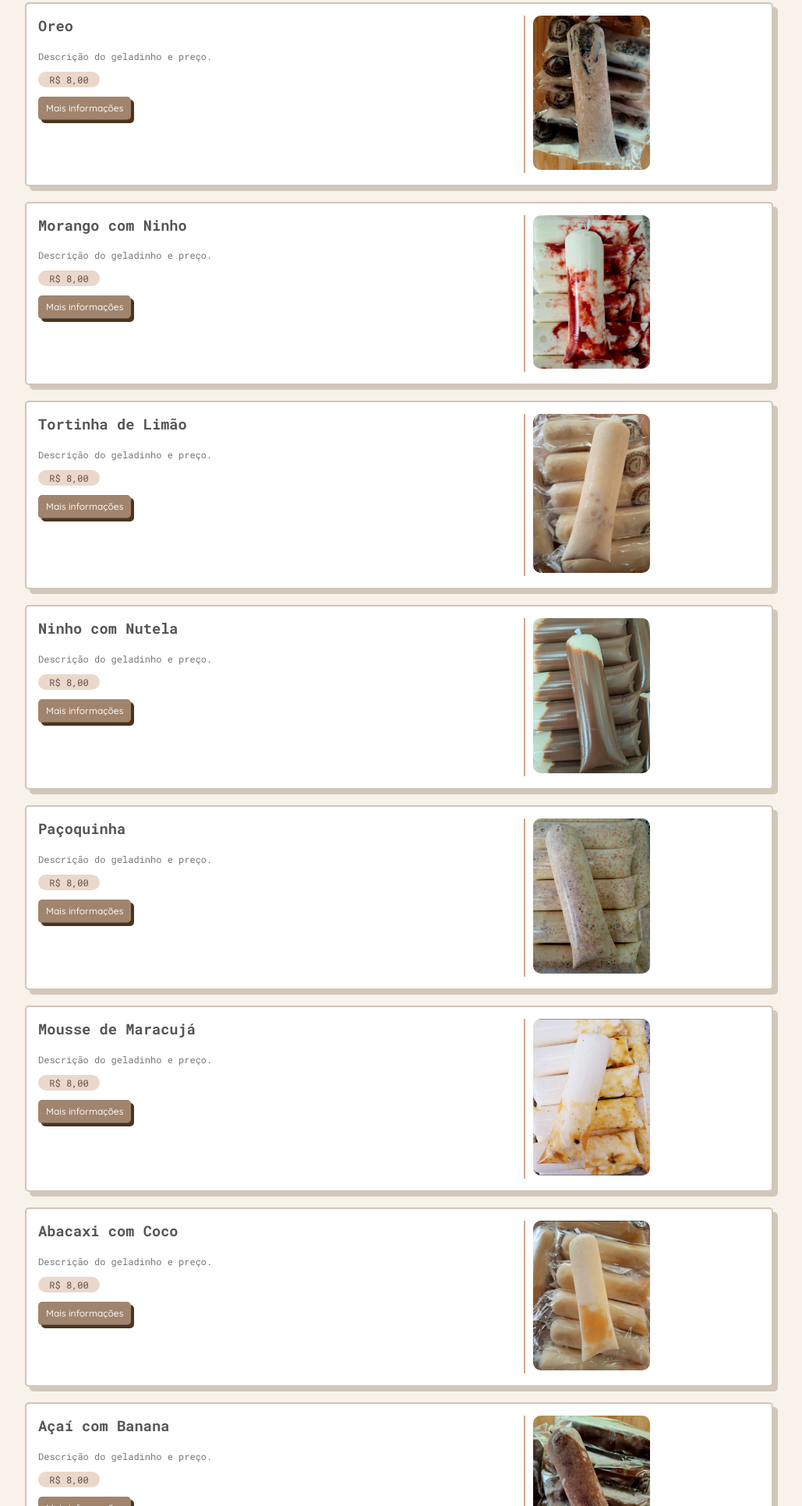
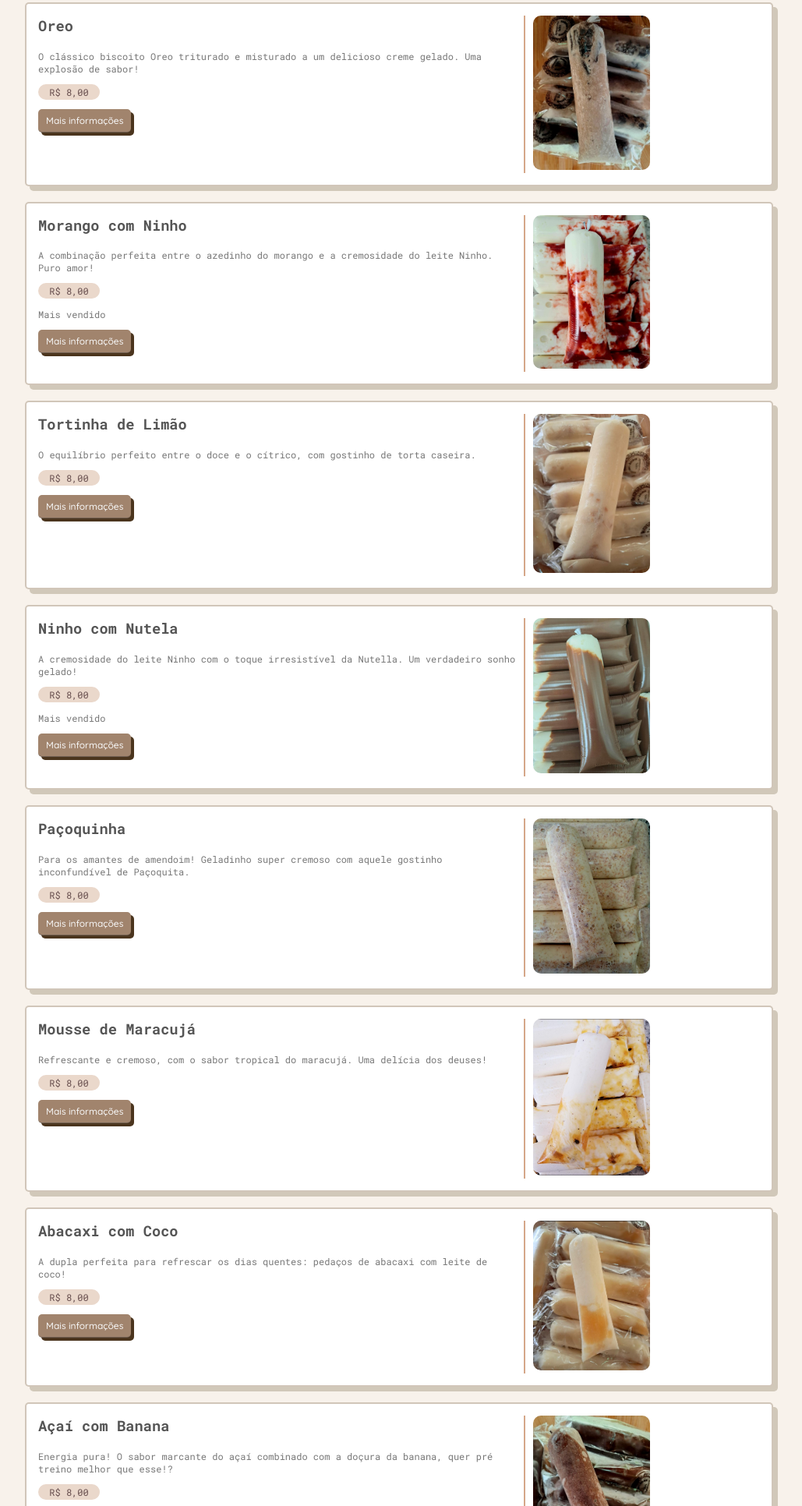
Before and after one commit to claricelis/Menu-Madalena-s-Kitchen, a website: page docs/index.html in a window 1280 px wide. Shown: the part 868-2800 px from the top of the page at 78% size, without its empty margins (128-1157 px from the left). Drawn offline with nearby package versions, Linux system fonts and the light colour scheme; a web font is replaced by a local one.

Commit message:
Update index.html

```diff
--- a/docs/index.html
+++ b/docs/index.html
@@ -105,7 +105,7 @@
                 <div class="parent-produto">
                     <div class="div1-produto">
                         <h3>Oreo</h3>
-                        <p>Descrição do geladinho e preço.</p>
+                        <p>O clássico biscoito Oreo triturado e misturado a um delicioso creme gelado. Uma explosão de sabor!                        </p>
                         <p class="valor">R$ 8,00</p>
                         <button class="info-button" data-produto="Geladinho de Oreo" data-descricao="" data-ingredientes="Leite, Leite Condensado, Bolachinha Oreo, Ninho, Creme de Leite" data-foto="imagens\oreo.jpg">Mais informações</button>
                     <!---<p class="disponibilidad">Não disponível</p>--->
@@ -123,8 +123,9 @@
 <div class="parent-produto">
     <div class="div1-produto">
         <h3>Morango com Ninho</h3>
-        <p>Descrição do geladinho e preço.</p>
+        <p>A combinação perfeita entre o azedinho do morango e a cremosidade do leite Ninho. Puro amor!</p>
         <p class="valor">R$ 8,00</p>
+        <p class="popular">Mais vendido</p>
         <button class="info-button" data-produto="Geladinho de Morango com Ninho" data-descricao="" data-ingredientes="Leite, Leite Condensado, Geleia de Morango, Ninho, Creme de Leite" data-foto="">Mais informações</button>
       <!---<p class="disponibilidad">Não disponível</p>--->
     </div>
@@ -141,7 +142,7 @@
                 <div class="parent-produto">
                     <div class="div1-produto">
                         <h3>Tortinha de Limão</h3>
-                        <p>Descrição do geladinho e preço.</p>
+                        <p>O equilíbrio perfeito entre o doce e o cítrico, com gostinho de torta caseira.</p>
                         <p class="valor">R$ 8,00</p>
                         <button class="info-button" data-produto="Geladinho de Tortinha de Limão" data-descricao="" data-ingredientes="Leite, Leite Condensado, Bolachinha, Suco de Limão, Creme de Leite" data-foto="">Mais informações</button>
                         <!---<p class="disponibilidad">Não disponível</p>--->
@@ -156,8 +157,9 @@
                     <div class="parent-produto">
                         <div class="div1-produto">
                             <h3>Ninho com Nutela</h3>
-                            <p>Descrição do geladinho e preço.</p>
+                            <p>A cremosidade do leite Ninho com o toque irresistível da Nutella. Um verdadeiro sonho gelado!</p>
                             <p class="valor">R$ 8,00</p>
+                            <p class="popular">Mais vendido</p>
                             <button class="info-button" data-produto="Geladinho de Ninho com Nutela" data-descricao="" data-ingredientes="Leite, Leite Condensado, Nutella, Ninho, Creme de Leite" data-foto="">Mais informações</button>
                         <!---<p class="disponibilidad">Não disponível</p>--->
                         </div>
@@ -173,7 +175,7 @@
                                     <div class="parent-produto">
                                         <div class="div1-produto">
                                             <h3>Paçoquinha</h3>
-                                            <p>Descrição do geladinho e preço.</p>
+                                            <p>Para os amantes de amendoim! Geladinho super cremoso com aquele gostinho inconfundível de Paçoquita.</p>
                                             <p class="valor">R$ 8,00</p>
                                             <button class="info-button" data-produto="Geladinho de Paçoquinha" data-descricao="" data-ingredientes="Leite, Leite Condensado, Paçoquita, Creme de Leite" data-foto="">Mais informações</button>
                                             <!---<p class="disponibilidad">Não disponível</p>--->
@@ -190,7 +192,7 @@
                                                     <div class="parent-produto">
                                                         <div class="div1-produto">
                                                             <h3>Mousse de Maracujá</h3>
-                                                            <p>Descrição do geladinho e preço.</p>
+                                                            <p>Refrescante e cremoso, com o sabor tropical do maracujá. Uma delícia dos deuses!</p>
                                                             <p class="valor">R$ 8,00</p>
                                                             <button class="info-button" data-produto="Geladinho de Mousse de Maracujá" data-descricao="" data-ingredientes="Leite, Leite Condensado, Suco de Maracujá, Geleia de Maracujá, Creme de Leite" data-foto="">Mais informações</button>
                                                         <!---<p class="disponibilidad">Não disponível</p>--->
@@ -206,7 +208,7 @@
                                                 <div class="parent-produto">
                                                     <div class="div1-produto">
                                                         <h3>Abacaxi com Coco</h3>
-                                                        <p>Descrição do geladinho e preço.</p>
+                                                        <p>A dupla perfeita para refrescar os dias quentes: pedaços de abacaxi com leite de coco!</p>
                                                         <p class="valor">R$ 8,00</p>
                                                         <button class="info-button" data-produto="Geladinho de Abaccaxi com Coco" data-descricao="" data-ingredientes="Leite, Leite Condensado, Leite de Coco, Coco (fruta), Geleia de Abacaxi, Creme de Leite" data-foto="">Mais informações</button>
                                                     <!---<p class="disponibilidad">Não disponível</p>--->
@@ -222,7 +224,7 @@
                                                                 <div class="parent-produto">
                                                                     <div class="div1-produto">
                                                                         <h3>Açaí com Banana</h3>
-                                                                        <p>Descrição do geladinho e preço.</p>
+                                                                        <p>Energia pura! O sabor marcante do açaí combinado com a doçura da banana, quer pré treino melhor que esse!?</p>
                                                                         <p class="valor">R$ 8,00</p>
                                                                         <button class="info-button" data-produto="Geladinho de Açaí com Banana" data-descricao="" data-ingredientes="Açaí, Leite Condensado, Banana" data-foto="">Mais informações</button>
                                                                     <!---<p class="disponibilidad">Não disponível</p>--->
@@ -240,7 +242,7 @@
                     <div class="parent-produto">
                         <div class="div1-produto">
                             <h3>Prestígio</h3>
-                            <p>Descrição do geladinho e preço.</p>
+                            <p>Coco cremoso com chocolate, uma combinação clássica e irresistível!</p>
                             <p class="valor">R$ 8,00</p>
                             <button class="info-button" data-produto="Geladinho de Prestígio" data-descricao="" data-ingredientes="Leite, Leite Condensado, Leite de Coco, Coco (fruta), Chocolate 70% Cacau" data-foto="">Mais informações</button>
                        <!---<p class="disponibilidad">Não disponível</p>--->
@@ -257,7 +259,7 @@
                                     <div class="parent-produto">
                                         <div class="div1-produto">
                                             <h3>Disqueti</h3>
-                                            <p>Descrição do geladinho e preço.</p>
+                                            <p>Massa cremosa recheado com Disqueti crocante para um toque especial de diversão!</p>
                                             <p class="valor">R$ 8,00</p>
                                             <button class="info-button" data-produto="Geladinho de Disqueti" data-descricao="" data-ingredientes="Leite, Creme de Leite, Leite Condensado, Pastilhas Coloridas de Chocolate Disqueti" data-foto="">Mais informações</button>
                                         <!---<p class="disponibilidad">Não disponível</p>--->
@@ -274,7 +276,7 @@
                                                     <div class="parent-produto">
                                                         <div class="div1-produto">
                                                             <h3>Minhoquinhas Fini</h3>
-                                                            <p>Descrição do geladinho e preço.</p>
+                                                            <p>Uma explosão de sabores ácidos e doces, recheado com as famosas minhoquinhas Fini!</p>
                                                             <p class="valor">R$ 8,00</p>
                                                             <button class="info-button" data-produto="Geladinho de Minhoquinhas Fini" data-descricao="" data-ingredientes="Leite, Creme de Leite, Leite Condensado, Fini Minhoquinhas Gelatinosas e Coloridas" data-foto="">Mais informações</button>
                                                         <!---<p class="disponibilidad">Não disponível</p>--->
@@ -292,8 +294,9 @@
                         <div class="parent-produto">
                             <div class="div1-produto">
                                 <h3>Caipiroska de Limão</h3>
-                                <p>Descrição do geladinho e preço.</p>
+                                <p>Refrescante e irresistível! O azedinho do limão com um toque especial de vodka.</p>
                                 <p class="valor">R$ 10,00</p>
+                                <p class="maiores-18"> +18 </p>
                                 <button class="info-button" data-produto="Geladinho de Caipiroska de Limão" data-descricao="" data-ingredientes="Vodka, Suco de Limão, Açúcar, Fatia de Limão" data-foto="">Mais informações</button>
                            <!---<p class="disponibilidad">Não disponível</p>--->
                             </div>
@@ -310,8 +313,9 @@
                         <div class="parent-produto">
                             <div class="div1-produto">
                                 <h3>Batidinha de Coco</h3>
-                                <p>Descrição do geladinho e preço.</p>
+                                <p> Sabor tropical na medida certa! Coco cremoso com um toque especial de vodka.</p>
                                 <p class="valor">R$ 10,00</p>
+                                <p class="maiores-18"> +18 </p>
                                 <button class="info-button" data-produto="Geladinho de Batidinha de Coco" data-descricao="" data-ingredientes="Vodka, Leite, Leite Condensado, Creme de Leite, Leite de Coco, Coco (fruta)" data-foto="">Mais informações</button>
                             <!---<p class="disponibilidad">Não disponível</p>--->
                             </div>
@@ -331,7 +335,7 @@
                         <div class="parent-produto">
                             <div class="div1-produto">
                                 <h3>Uva</h3>
-                                <p>Geladinho de Uva com geleia de Uva Madalena's Kitchen.</p>
+                                <p> Sabor intenso da uva com uma camada generosa de geleia Madalena's Kitchen.</p>
                                 <p class="valor">R$ 6,00</p>
                                 <button class="info-button" data-produto="Geladinho de Uva" data-descricao="" data-ingredientes="Suco Natural de Uva, Açúcar, Geleia de Uva" data-foto="">Mais informações</button>
                             <!---<p class="disponibilidad">Não disponível</p>--->
@@ -347,7 +351,7 @@
                                         <div class="parent-produto">
                                             <div class="div1-produto">
                                                 <h3>Morango</h3>
-                                                <p>Geladinho de Morango com geleia de Morango Madalena's Kitchen.</p>
+                                                <p>O frescor do morango combinado com uma geleia Madalena's Kitchen deliciosa!</p>
                                                 <p class="valor">R$ 6,00</p>
                                                 <button class="info-button" data-produto="Geladinho de Morango" data-descricao="" data-ingredientes="Suco Natural de Morango, Açúcar, Geleia de Morango" data-foto="">Mais informações</button>
                                             <!---<p class="disponibilidad">Não disponível</p>--->
@@ -363,7 +367,7 @@
                                                         <div class="parent-produto">
                                                             <div class="div1-produto">
                                                                 <h3>Abacaxi</h3>
-                                                                <p>Geladinho de Abacaxi com geleia de Abacaxi Madalena's Kitchen.</p>
+                                                                <p> Um toque tropical irresistível com geleia Madalena's Kitchen de abacaxi!</p>
                                                                 <p class="valor">R$ 6,00</p>
                                                                 <button class="info-button" data-produto="Geladinho de Abacaxi" data-descricao="" data-ingredientes="Suco Natural de Abacaxi, Açúcar, Geleia de Abacaxi" data-foto="">Mais informações</button>
                                                             <!---<p class="disponibilidad">Não disponível</p>--->
```
